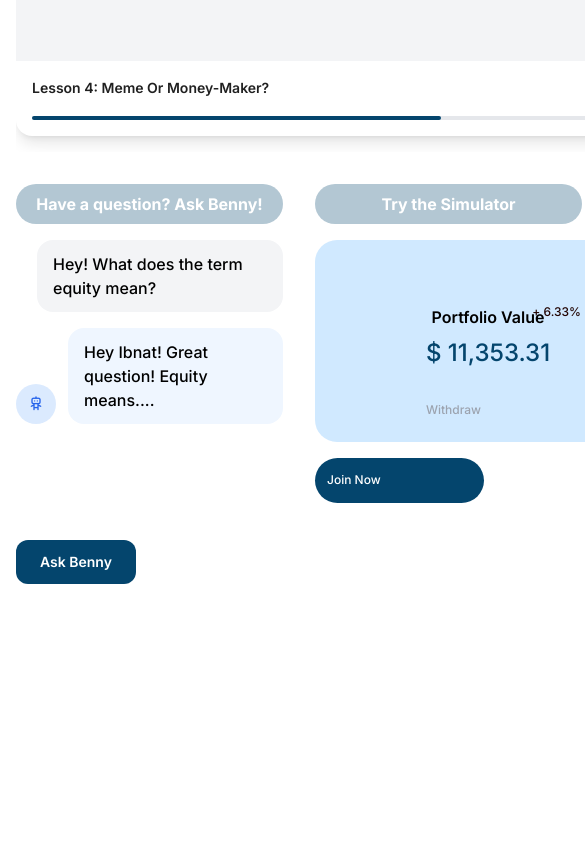
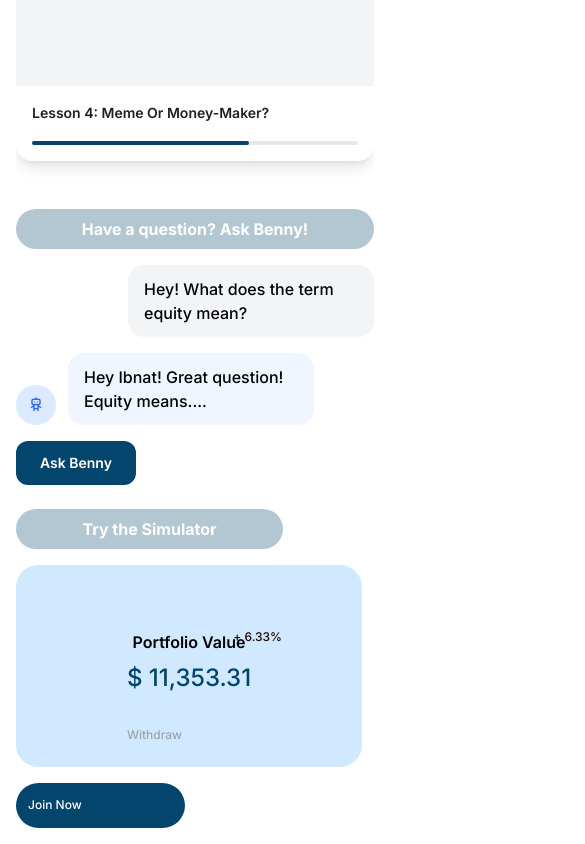
Before and after one commit to vjsiddha/Zentra-Site, a Next.js app: page / in a window 390 px wide. Shown: the part 1148-1992 px from the top of the page, 585 px wide, since content can reach past the window. Before the commit the page ends 1748 px from the top, so only its background shows below. Built offline with nearby package versions, Linux system fonts and the light colour scheme.

Commit message:
Make bottom section and right sidebar responsive
cgen-69febbb0df77406ebcdee2cb5dff6a36

```diff
--- a/app/page.tsx
+++ b/app/page.tsx
@@ -180,10 +180,10 @@ export default function Dashboard() {
           </div>
 
           {/* Bottom Section */}
-          <div className="flex gap-8 h-[400px]">
+          <div className="flex flex-col lg:flex-row gap-6 lg:gap-8 h-auto lg:h-[400px]">
             {/* Chat Section */}
             <div className="flex-1 flex flex-col gap-4">
-              <div className="w-[267px] h-10 rounded-[22px] bg-[#04456d]/30 flex items-center justify-center text-white font-bold cursor-pointer hover:bg-[#04456d]/40 transition-all">
+              <div className="w-full lg:w-[267px] h-10 rounded-[22px] bg-[#04456d]/30 flex items-center justify-center text-white font-bold cursor-pointer hover:bg-[#04456d]/40 transition-all">
                 Have a question? Ask Benny!
               </div>
               <div className="flex flex-col gap-4 flex-1">
```
